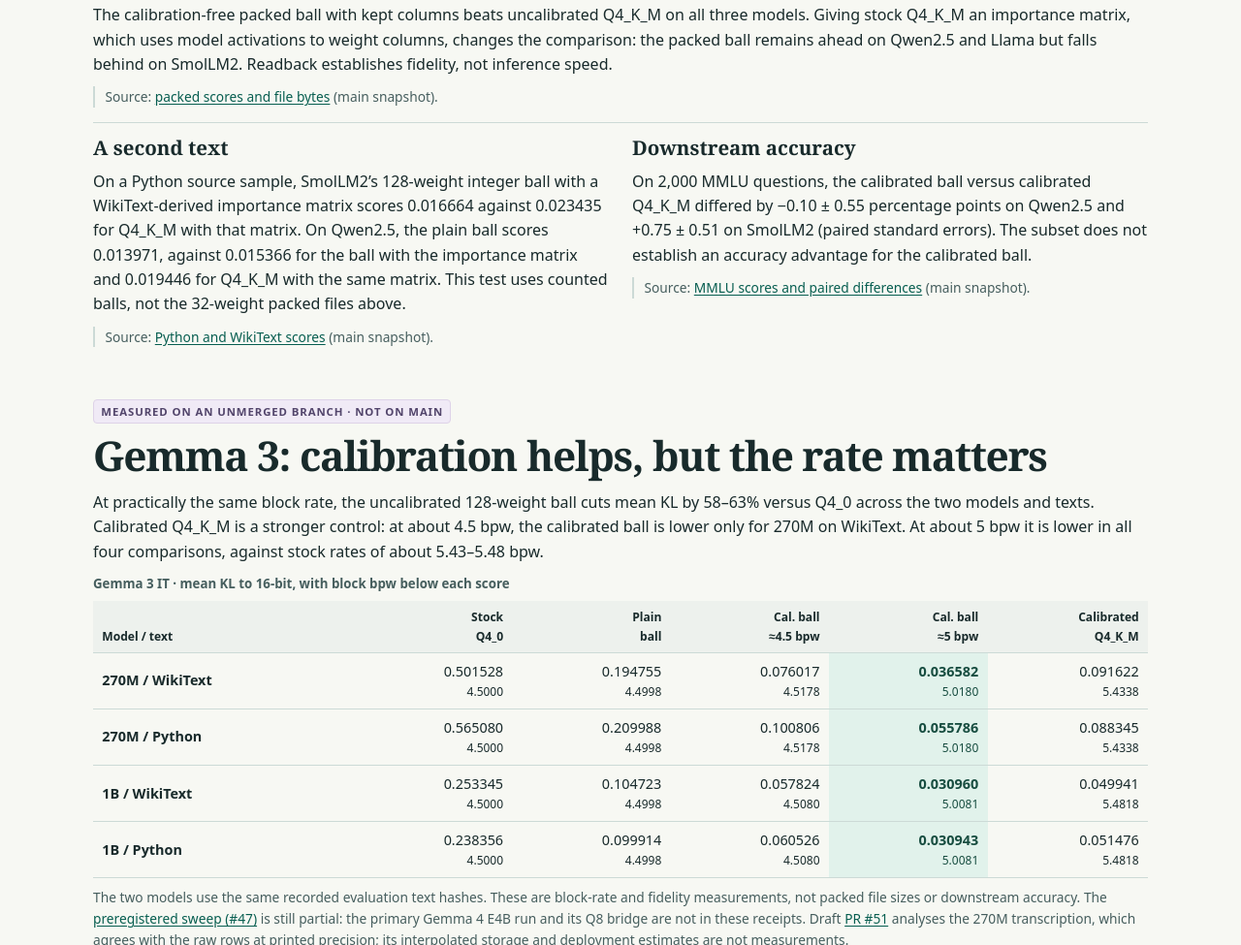
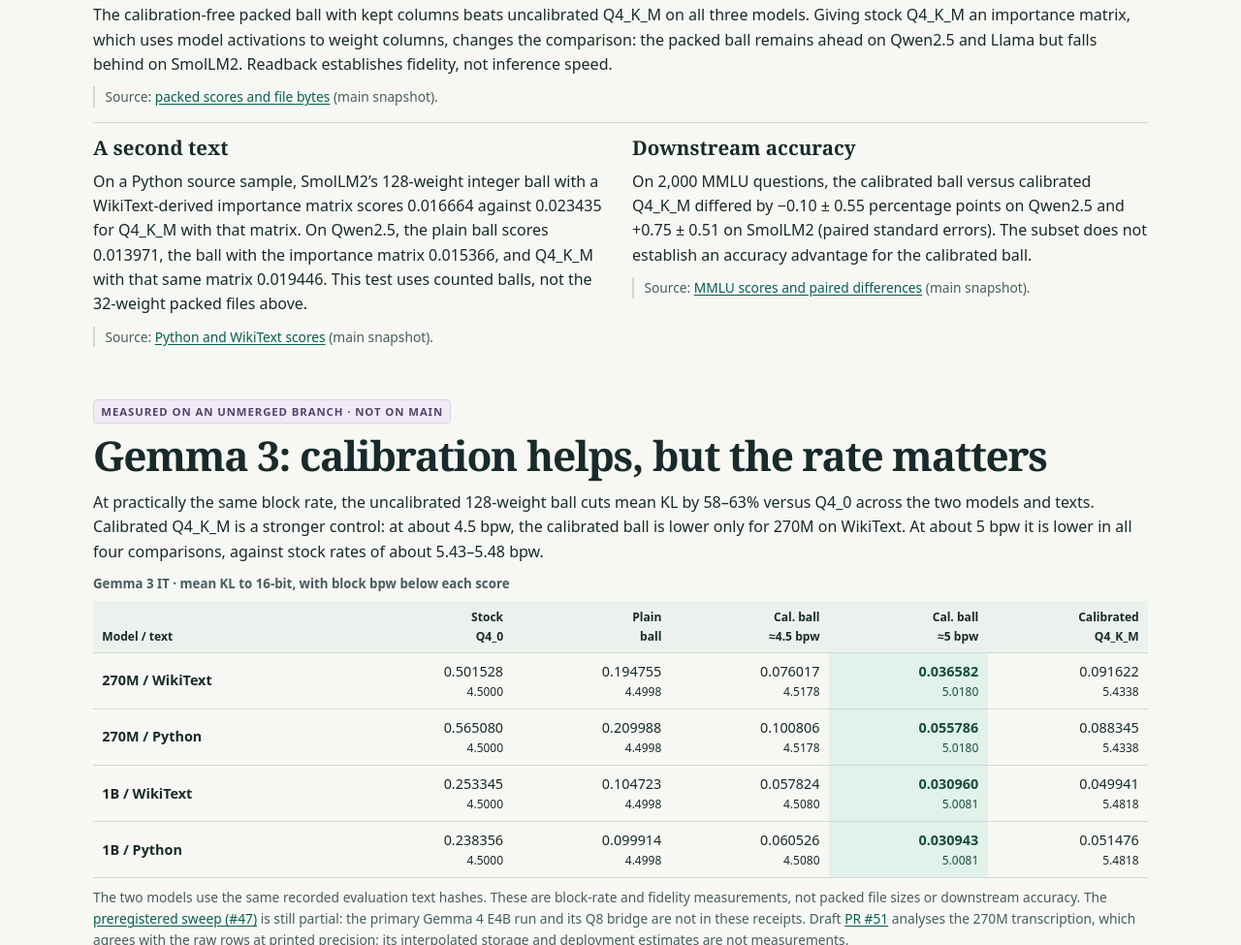
Before and after one commit to Moissanite-Labs/siliquant, a plain HTML site: page docs/index.html in a window 1280 px wide. Shown: the part 1483-2458 px from the top of the page at 97% size. Drawn offline with Linux system fonts and the light colour scheme.

Commit message:
Rebuild the Pages homepage and PDF after the Qwen2.5 wording change
Co-Authored-By: Devin AI <158243242+devin-ai-integration[bot]@users.noreply.github.com>

```diff
--- a/docs/index.html
+++ b/docs/index.html
@@ -153,7 +153,7 @@
       <div class="pair note">
         <div>
           <h3>A second text</h3>
-          <p>On a Python source sample, SmolLM2’s 128-weight integer ball with a WikiText-derived importance matrix scores 0.016664 against 0.023435 for Q4_K_M with that matrix. On Qwen2.5, the plain ball scores 0.013971, against 0.015366 for the ball with the importance matrix and 0.019446 for Q4_K_M with the same matrix. This test uses counted balls, not the 32-weight packed files above.</p>
+          <p>On a Python source sample, SmolLM2’s 128-weight integer ball with a WikiText-derived importance matrix scores 0.016664 against 0.023435 for Q4_K_M with that matrix. On Qwen2.5, the plain ball scores 0.013971, the ball with the importance matrix 0.015366, and Q4_K_M with that same matrix 0.019446. This test uses counted balls, not the 32-weight packed files above.</p>
           <p class="sources">Source: <a href="https://github.com/Moissanite-Labs/siliquant/blob/f32d750eb01cb4f9cae9b4f742d1c9f35a05fce5/experiments/second-text-python-2026-11-18/results.out#L1-L17">Python and WikiText scores</a> (main snapshot).</p>
         </div>
         <div>
```
Also changed, not shown: 1 other file.
